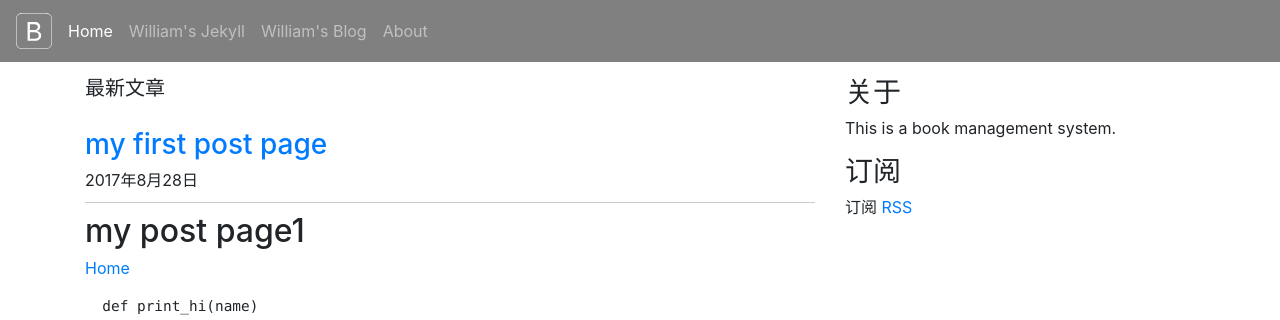
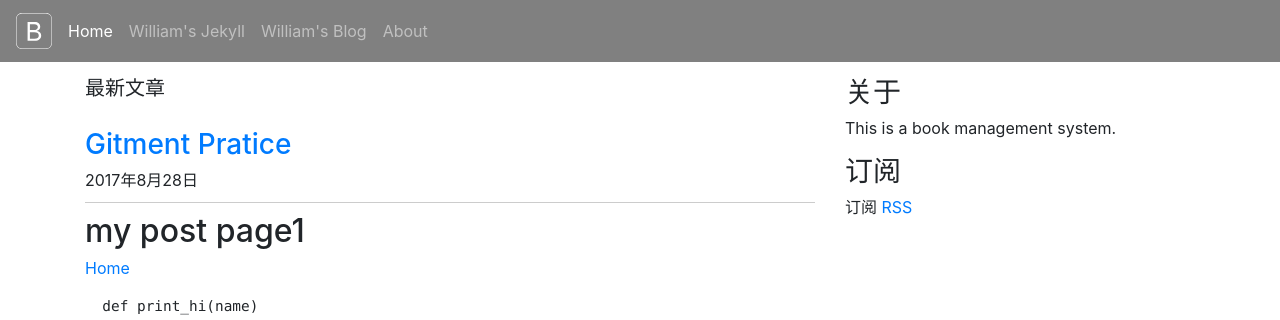
Before and after one commit to zzunstu/Test, a Jekyll site: the page built from index.html, in a window 1280 px wide. Shown: the top 320 px of the page. Built offline with Jekyll 4.4.1, drawn with Linux system fonts in a browser that asks for light colours.

Commit message:
Update 2017-08-28-first-post.md

```diff
--- a/_posts/2017-08-28-first-post.md
+++ b/_posts/2017-08-28-first-post.md
@@ -1,5 +1,6 @@
 ---
-title: my first post page
+layout: post
+title: Gitment Pratice
 ---
 
 ## my post page1
```
